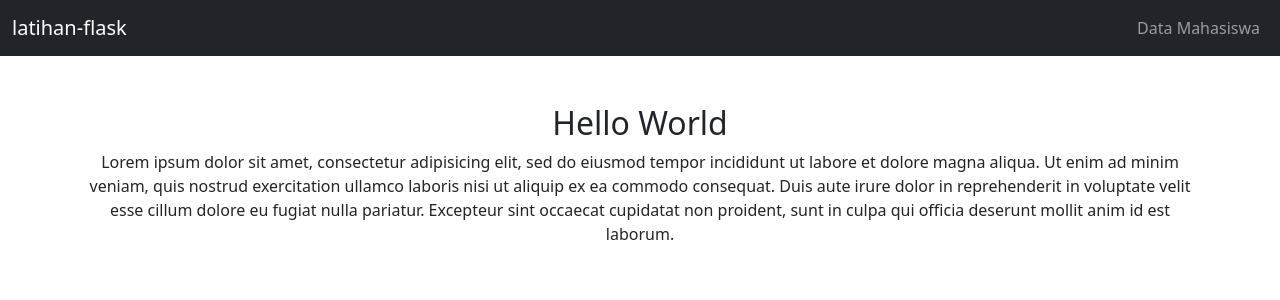
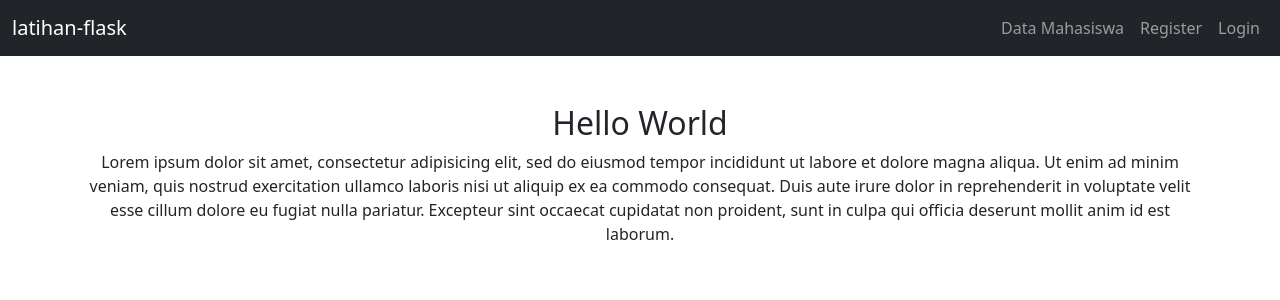
Before and after one commit to jeegaje/latihan-flask, a Flask app: page / in a window 1280 px wide. Shown: the top 300 px of the page. Run offline with Flask 2, Linux system fonts and the light colour scheme.

Commit message:
Tambah nav login dan register

```diff
--- a/mywebsite/templates/layout.html
+++ b/mywebsite/templates/layout.html
@@ -19,6 +19,12 @@
             <li class="nav-item">
               <a class="nav-link" href="/datamahasiswa">Data Mahasiswa</a>
             </li>
+            <li class="nav-item">
+              <a class="nav-link" href="/register">Register</a>
+            </li>
+            <li class="nav-item">
+              <a class="nav-link" href="/login">Login</a>
+            </li>
           </ul>
         </div>
       </div>
```
